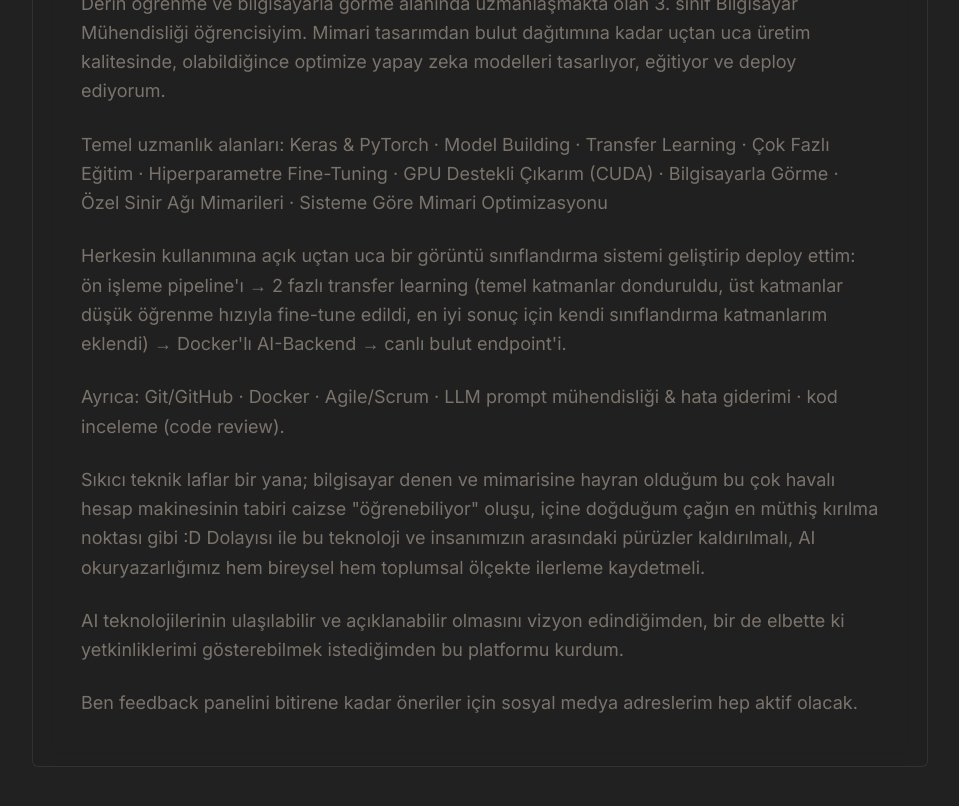
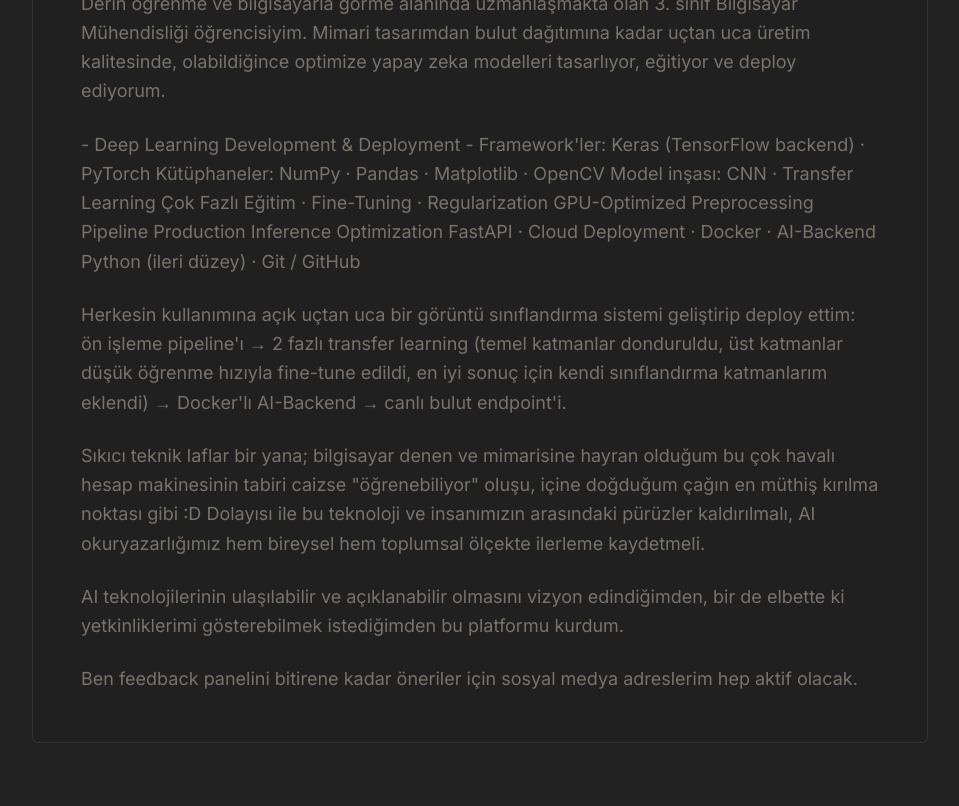
Before and after one commit to omerfarukpirhasanoglu/pirhasanoglu.com, a Next.js app: page / in a window 1280 px wide. Shown: the part 960-1766 px from the top of the page, without its empty margins (160-1119 px from the left). Built offline with nearby package versions, Linux system fonts and the light colour scheme.

Commit message:
about me updated

```diff
--- a/src/app/page.tsx
+++ b/src/app/page.tsx
@@ -276,14 +276,20 @@ export default function LandingPage() {
                 olabildiğince optimize yapay zeka modelleri tasarlıyor, eğitiyor ve deploy ediyorum.
               </p>
               <p>
-                Temel uzmanlık alanları: Keras & PyTorch · Model Building · Transfer Learning · Çok Fazlı Eğitim · Hiperparametre Fine-Tuning · GPU Destekli Çıkarım (CUDA) · Bilgisayarla Görme · Özel Sinir Ağı Mimarileri · Sisteme Göre Mimari Optimizasyonu
+                - Deep Learning Development & Deployment -
+
+                Framework'ler: Keras (TensorFlow backend) · PyTorch
+                Kütüphaneler: NumPy · Pandas · Matplotlib · OpenCV
+                Model inşası: CNN · Transfer Learning
+                Çok Fazlı Eğitim · Fine-Tuning · Regularization
+                GPU-Optimized Preprocessing Pipeline
+                Production Inference Optimization
+                FastAPI · Cloud Deployment · Docker · AI-Backend
+                Python (ileri düzey) · Git / GitHub
               </p>
               <p>
                 Herkesin kullanımına açık uçtan uca bir görüntü sınıflandırma sistemi geliştirip deploy ettim: ön işleme pipeline'ı → 2 fazlı transfer learning (temel katmanlar donduruldu, üst katmanlar düşük öğrenme hızıyla fine-tune edildi,
                 en iyi sonuç için kendi sınıflandırma katmanlarım eklendi) → Docker'lı AI-Backend → canlı bulut endpoint'i.
-              </p>
-              <p>
-                Ayrıca: Git/GitHub · Docker · Agile/Scrum · LLM prompt mühendisliği & hata giderimi · kod inceleme (code review).
               </p>
               <p>
                 Sıkıcı teknik laflar bir yana; bilgisayar denen ve mimarisine hayran olduğum bu çok havalı hesap makinesinin tabiri caizse "öğrenebiliyor" oluşu, içine doğduğum çağın en müthiş kırılma noktası gibi :D
--- a/src/components/layout/Sidebar.tsx
+++ b/src/components/layout/Sidebar.tsx
@@ -33,7 +33,7 @@ function NavItem({ item, isCollapsed, pathname }: NavItemProps) {
   return (
     <Link
       href={item.href}
-      className={`flex items-center gap-3 px-2 py-3 rounded-sm transition-all duration-250 soft-ease group relative
+      className={`flex items-center gap-3 px-3 py-3 rounded-sm transition-all duration-250 soft-ease group relative
         ${isActive
           ? "bg-accent/10 text-accent font-medium"
           : "text-textMuted hover:bg-black/5 hover:text-stone-700"
```
